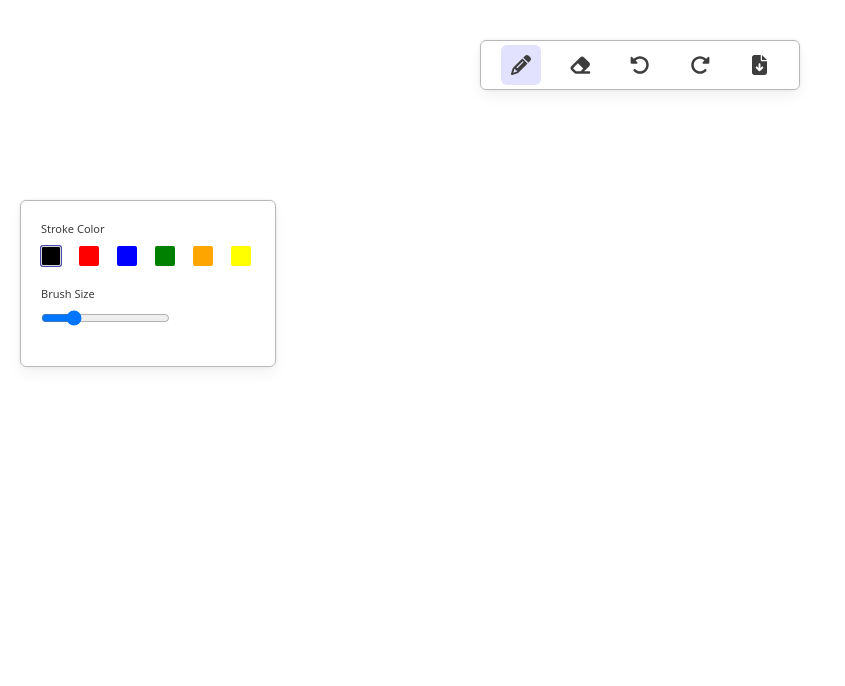
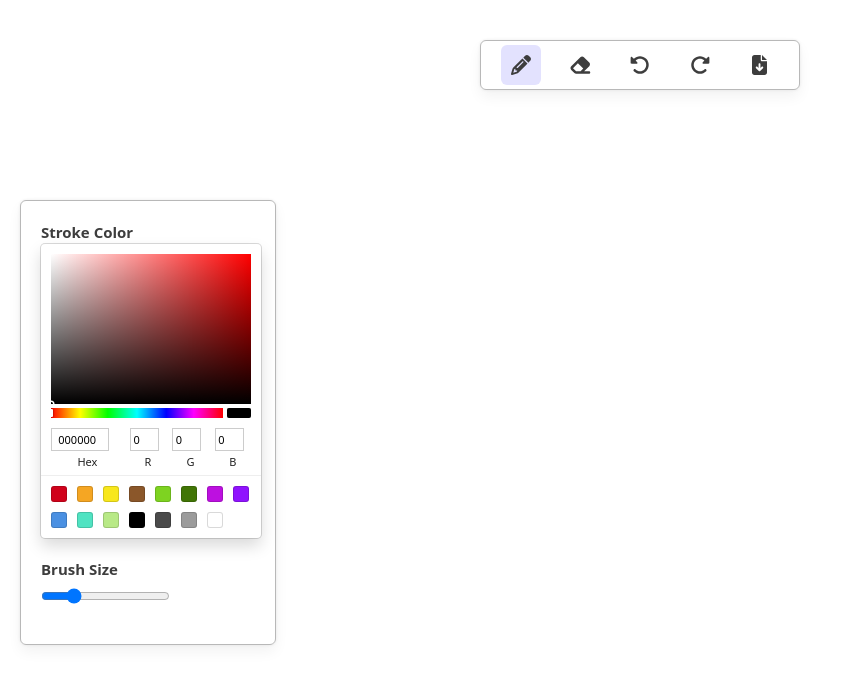
Before and after one commit to adityaK87/Sketch-Board, a React (Create React App) app: page / in a window 1280 px wide. Shown: the top 686 px of the page, without its empty margins (0-845 px from the left). Built offline with nearby package versions, Linux system fonts and the light colour scheme.

Commit message:
feat: implement color picker to use multiple colors

```diff
--- a/package.json
+++ b/package.json
@@ -48,6 +48,7 @@
   "devDependencies": {
     "autoprefixer": "^10.4.16",
     "postcss": "^8.4.32",
+    "react-color": "^2.19.3",
     "tailwindcss": "^3.3.6"
   }
 }
--- a/src/components/Toolbox/index.js
+++ b/src/components/Toolbox/index.js
@@ -1,6 +1,7 @@
 import { useDispatch, useSelector } from "react-redux";
 import styles from "./index.module.css";
 import { COLORS, MENU_ITEMS } from "../../contants";
+import { SketchPicker } from "react-color";
 import cx from "classnames";
 
 import { changeColor, changeBrushSize } from "../../slices/toolboxSlice";
@@ -24,8 +25,9 @@ const Toolbox = () => {
 		);
 	};
 
-	const updateColor = (newColor) => {
-		dispatch(changeColor({ item: activeMenuItem, color: newColor }));
+	const handleChangeComplete = (color) => {
+		dispatch(changeColor({ item: activeMenuItem, color: color.hex }));
+		console.log(color);
 	};
 
 	return (
@@ -33,7 +35,13 @@ const Toolbox = () => {
 			{showStrokeToolOption && (
 				<div className={styles.toolItem}>
 					<h4 className={styles.toolText}>Stroke Color</h4>
-					<div className={styles.itemContainer}>
+					<SketchPicker
+						color={color}
+						onChange={handleChangeComplete}
+						disableAlpha={true}
+					/>
+
+					{/* <div className={styles.itemContainer}>
 						<div
 							className={cx(styles.colorBox, {
 								[styles.active]: color === COLORS.BLACK,
@@ -88,7 +96,7 @@ const Toolbox = () => {
 							}}
 							style={{ backgroundColor: COLORS.YELLOW }}
 						/>
-					</div>
+					</div> */}
 				</div>
 			)}
 			{showBrushToolOption && (
--- a/src/components/Toolbox/index.module.css
+++ b/src/components/Toolbox/index.module.css
@@ -5,10 +5,11 @@
 	background-color: theme("colors.background1");
 
 	.toolItem {
-		@apply mb-5;
+		@apply mb-5 flex flex-col justify-center text-left;
 
 		.toolText {
-			font-size: 11px;
+			font-size: 15px;
+			font-weight: 600;
 			color: theme("colors.text1");
 		}
 		.itemContainer {
```
Also changed, not shown: 1 other file (tests, documents, lock files or other folders).
